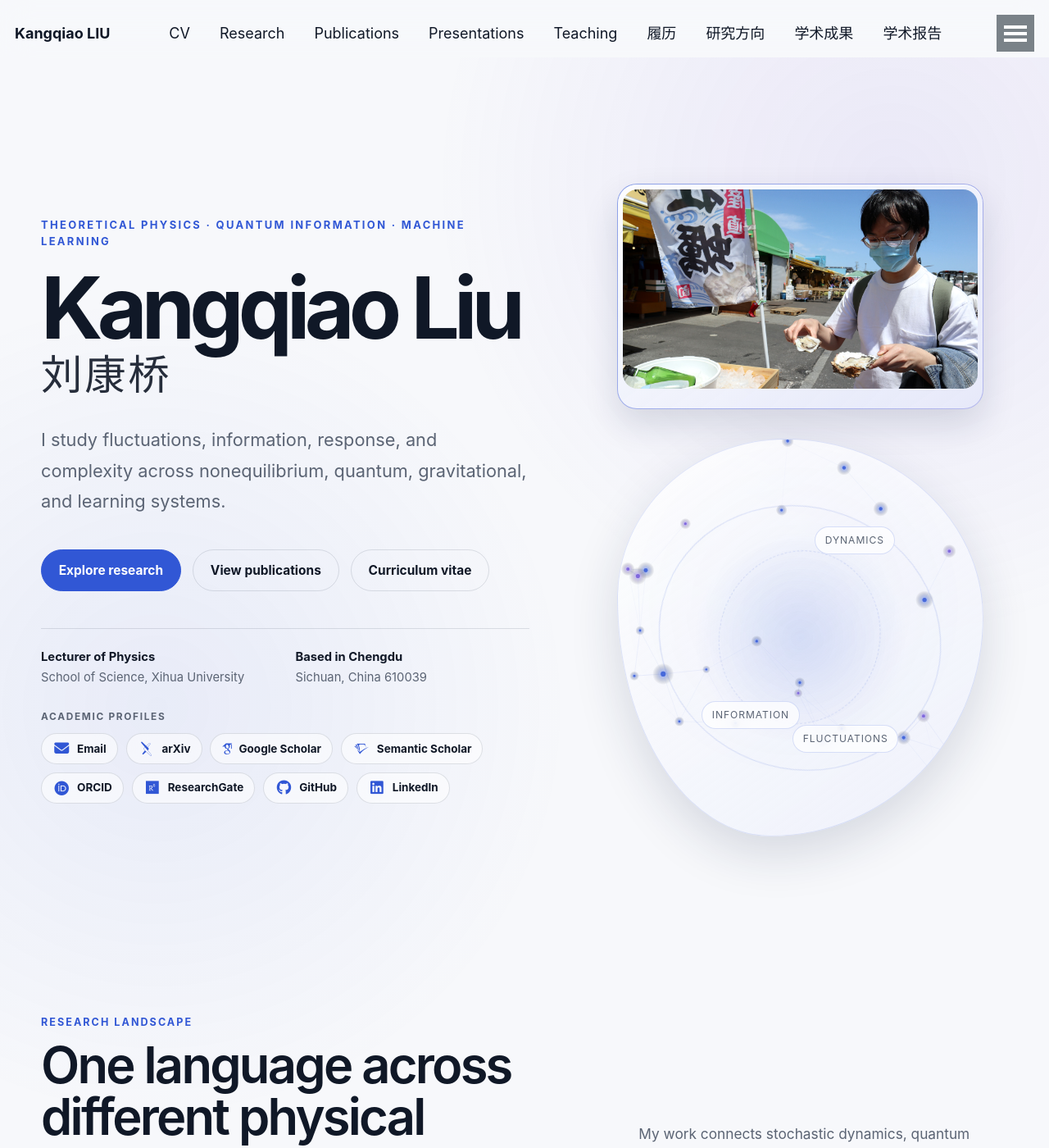
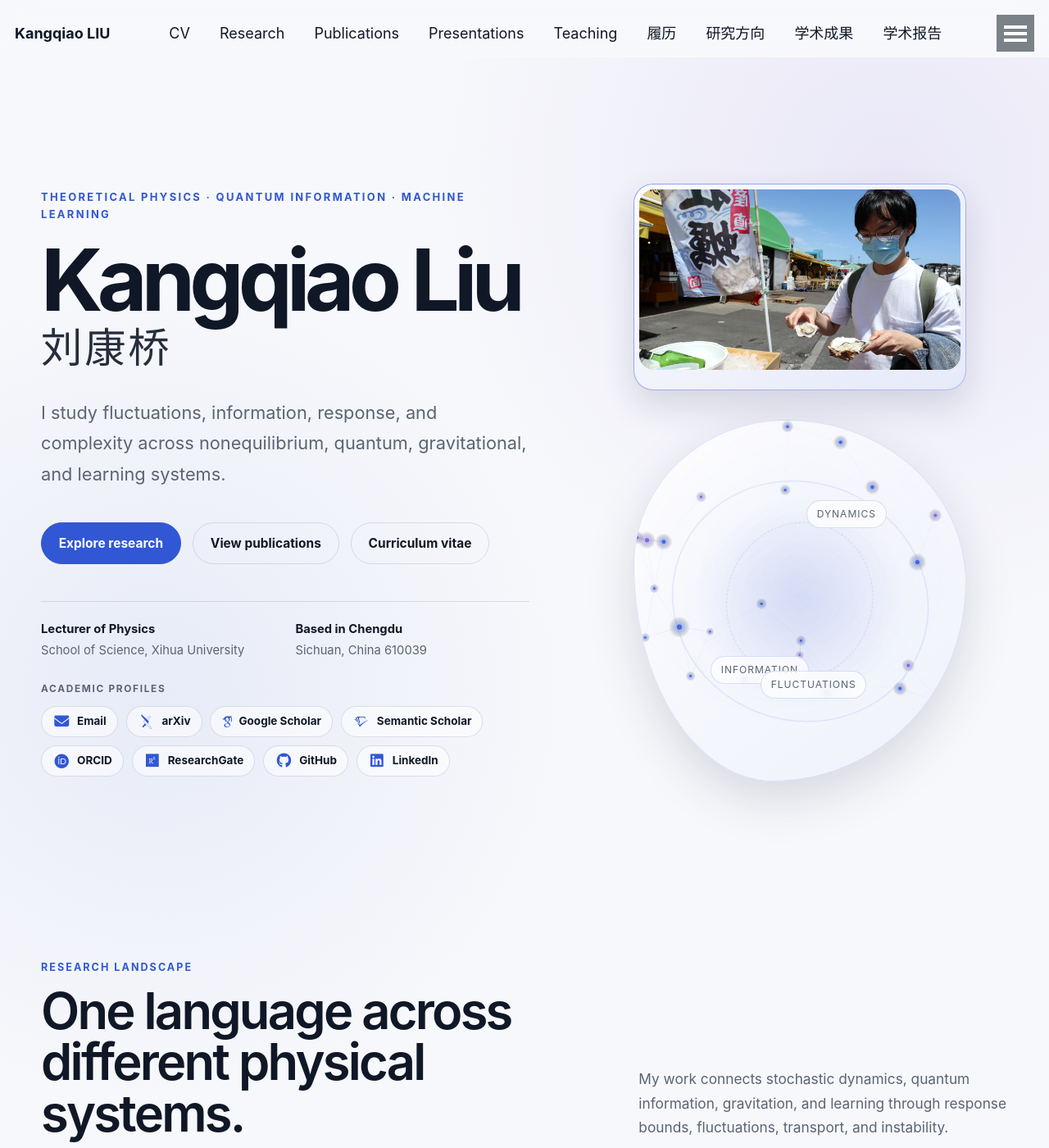
Before and after one commit to KangqiaoLiu/KangqiaoLiu.github.io, a Jekyll site: the page built from _pages/about.md, in a window 1280 px wide and 1400 px high. Shown: the whole window at 82% size. Built offline with Jekyll 4.4.1, drawn with Linux system fonts in a browser that asks for light colours; some web fonts are replaced.

Commit message:
Update _home-media-spacing.scss

```diff
--- a/_sass/_home-media-spacing.scss
+++ b/_sass/_home-media-spacing.scss
@@ -1,12 +1,12 @@
 /* Final homepage media sizing and label placement. Keep both visuals independent. */
 
 .ai-home-photo-card {
-  width: min(88%, 460px);
+  width: min(80%, 460px);
   justify-self: center;
 }
 
 .ai-home-particle-card {
-  width: min(88%, 460px);
+  width: min(80%, 460px);
 }
 
 .ai-home-particle-card .ai-orbit-label--one {
@@ -20,8 +20,8 @@
 }
 
 .ai-home-particle-card .ai-orbit-label--three {
-  right: 23%;
-  bottom: 21%;
+  right: 30%;
+  bottom: 23%;
 }
 
 @media (max-width: 640px) {
```
